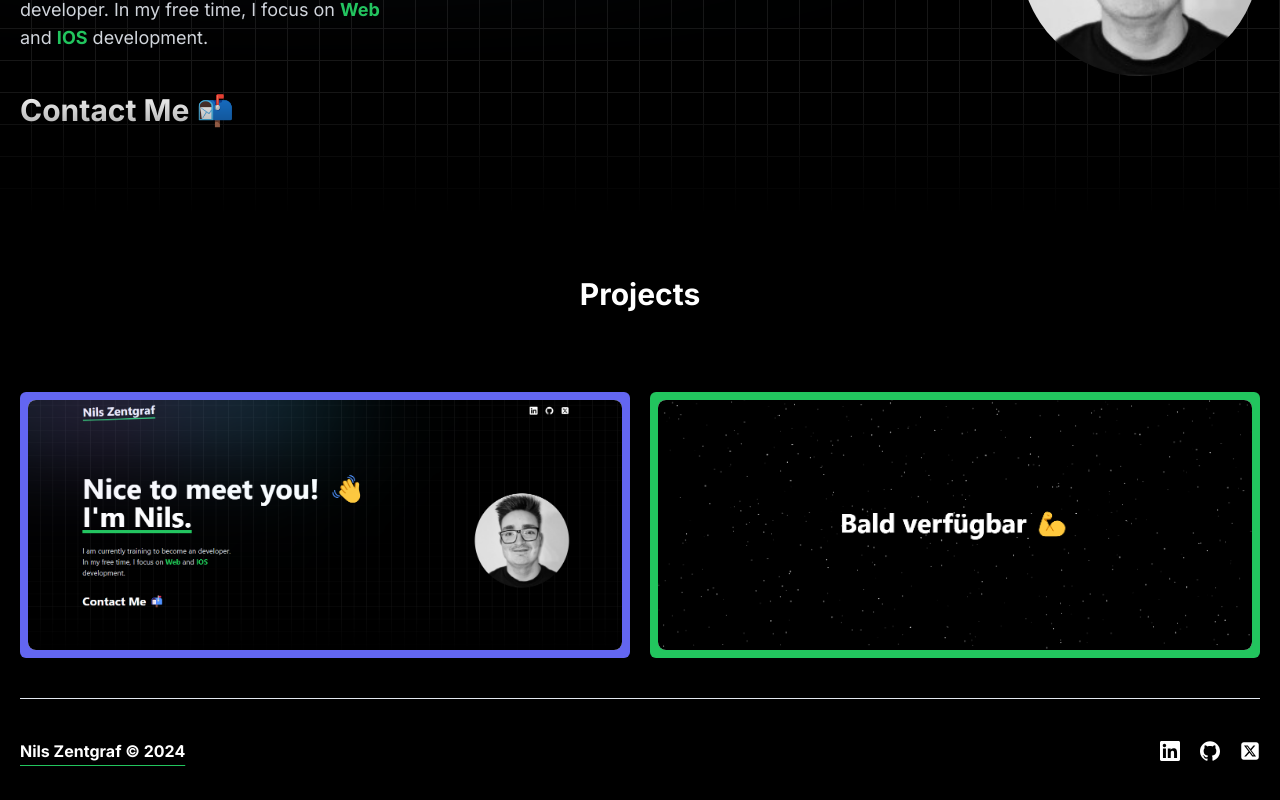
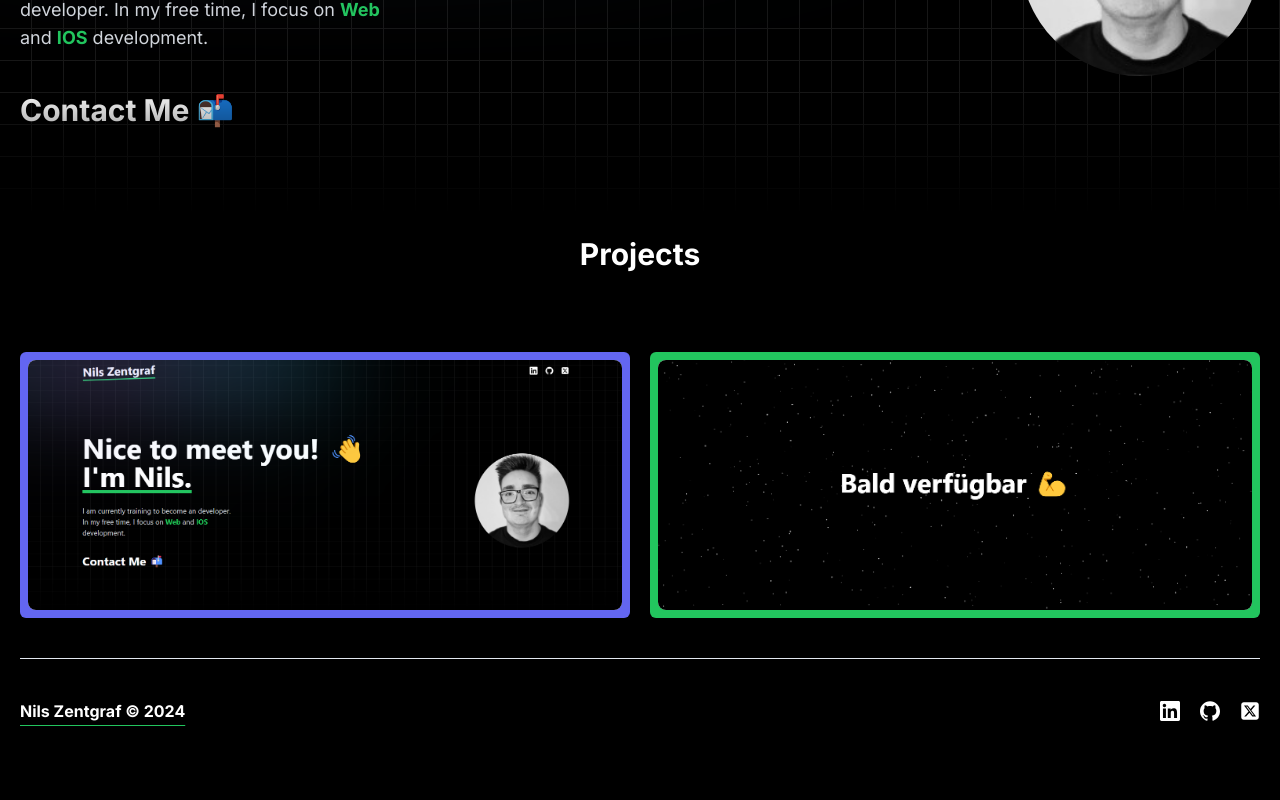
Before and after one commit to EinsNils/portfolio, a Next.js app: page / in a window 1280 px wide. Shown: the part 420-1220 px from the top of the page. Built offline with nearby package versions, Linux system fonts and the light colour scheme.

Commit message:
remove mt-10

```diff
--- a/src/app/page.tsx
+++ b/src/app/page.tsx
@@ -15,7 +15,7 @@ export default function Home() {
         <div className="h-10 xl:h-32 bg-gradient-to-t from-black absolute -bottom-5 left-0 xl:bottom-0 w-full"></div>
       </div>
 
-      <div className="max-w-7xl mx-auto p-5 mt-10">
+      <div className="max-w-7xl mx-auto p-5">
         {/* <Skills /> */}
         <Projects />
         <Footer />
```
